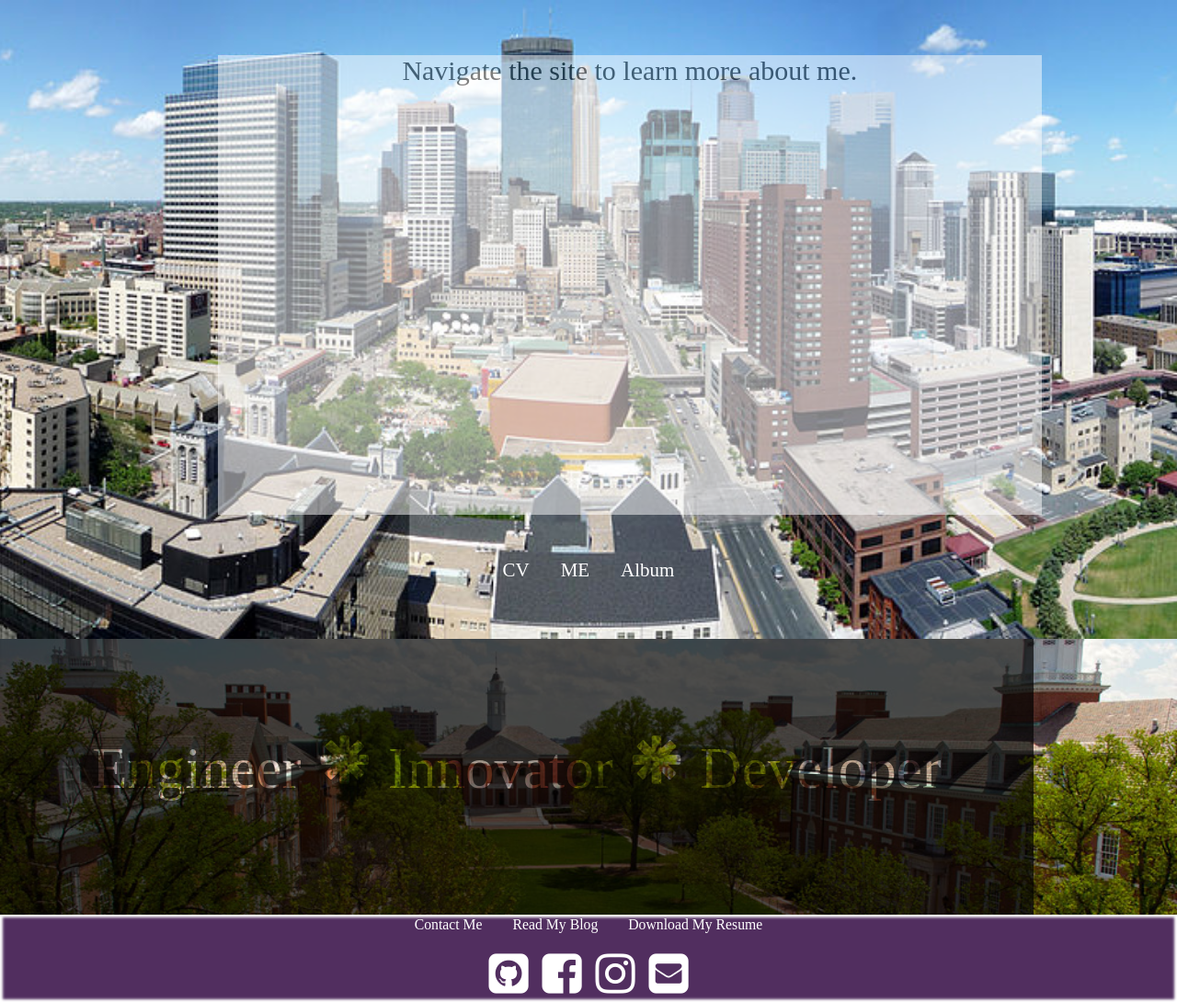
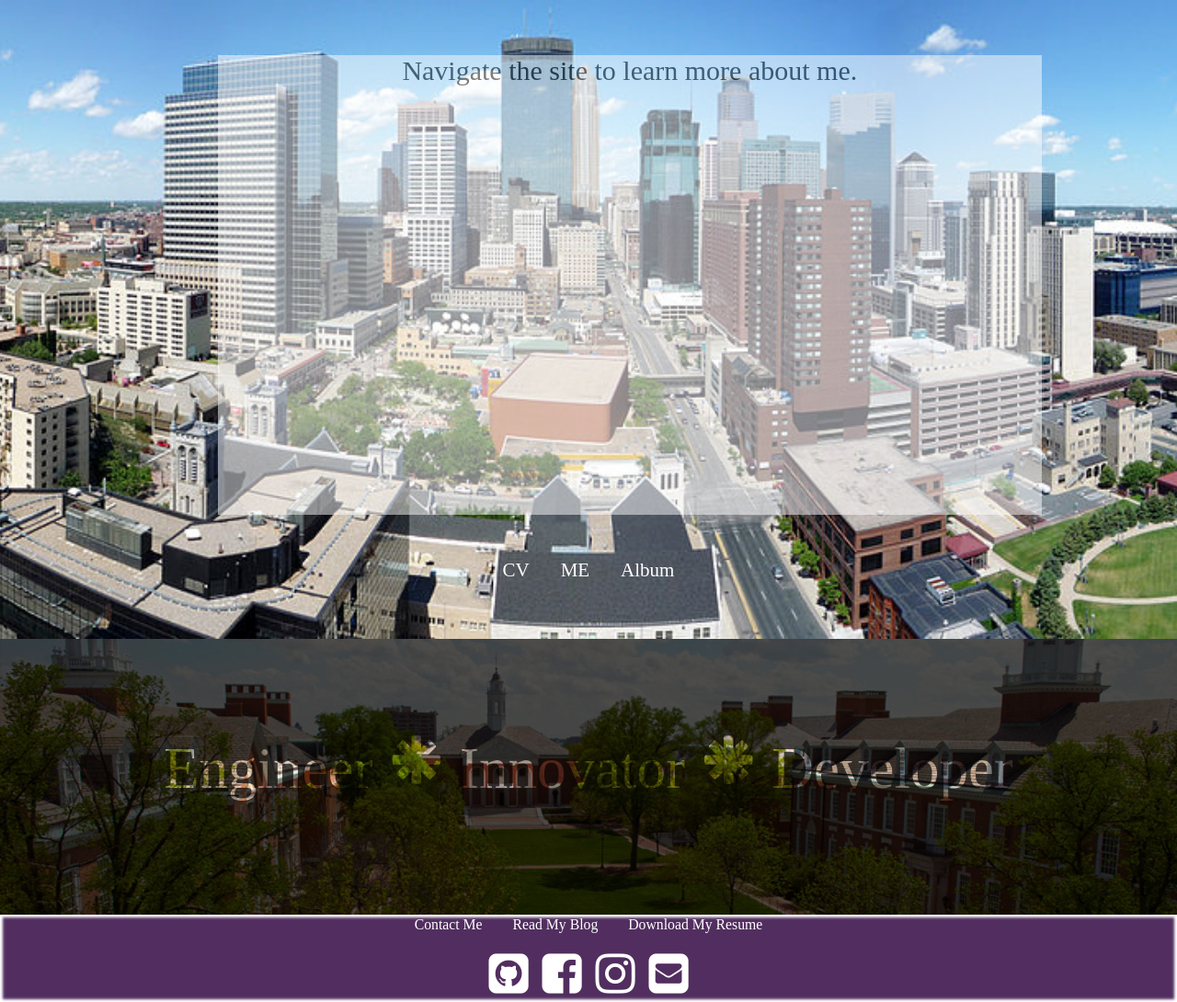
Before and after one commit to pfrank7/pfrank7.github.io, a Jekyll site: the page built from index.html, in a window 1280 px wide. Shown: the whole page at 92% size. Built offline with Jekyll 4.4.1, drawn with Linux system fonts in a browser that asks for light colours; nearby versions of some CDN libraries.

Commit message:
Update index.html

```diff
--- a/index.html
+++ b/index.html
@@ -78,7 +78,7 @@ title: Paige Frank
 	</section>
 	<section>
 	<div class = "jumbotron" id = "Hopkins">
-		<div class = "row" style = "margin:0px">
+		<div class = "row" style = "margin:0px;width:100%;">
 			<h1> Engineer <span class="glyphicon glyphicon-asterisk"></span> Innovator <span class="glyphicon glyphicon-asterisk"></span> Developer </h1>
 		</div>
 		<!--div class = "row">
```
